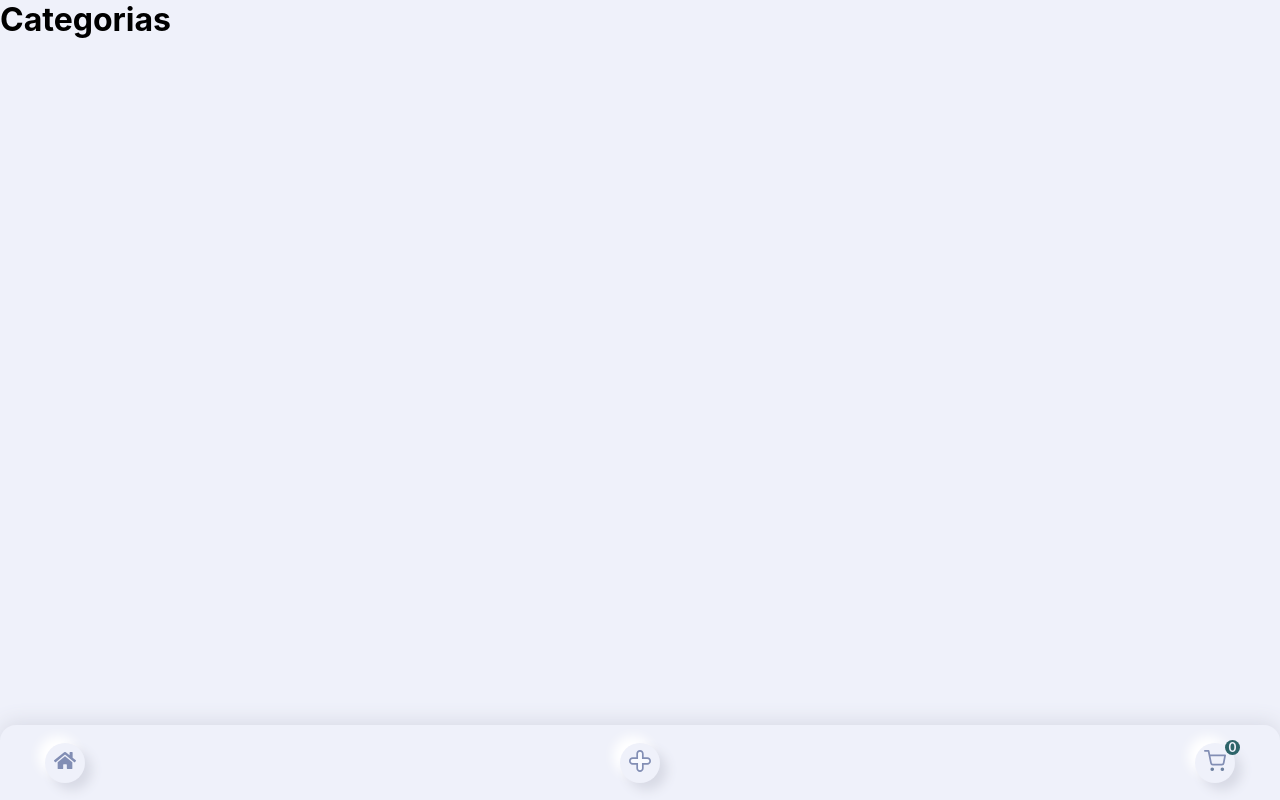
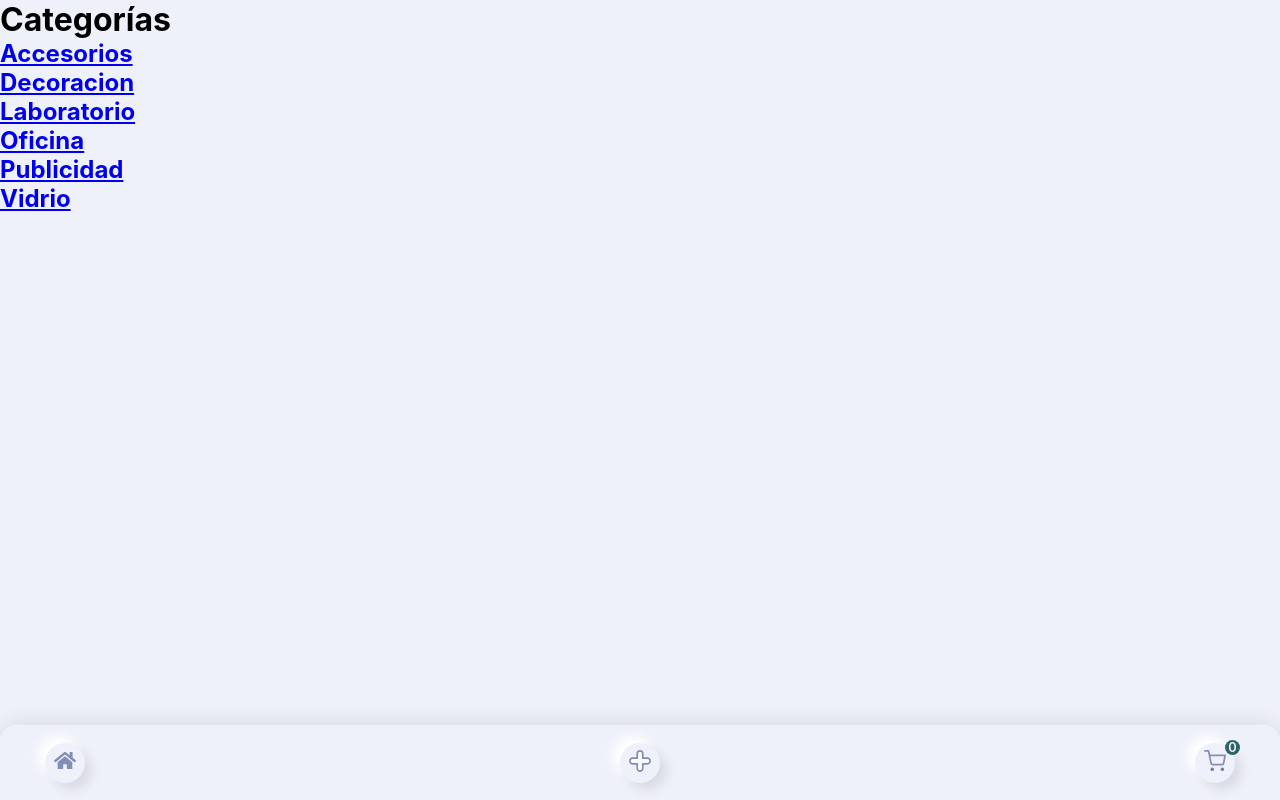
Before and after one commit to multivac1/petit, a React (Create React App) app: page /categorias in a window 1280 px wide. Built offline with nearby package versions, Linux system fonts and the light colour scheme.

Commit message:
pruebas firebase

```diff
--- a/src/components/Categorias.js
+++ b/src/components/Categorias.js
@@ -1,10 +1,11 @@
 import React from 'react';
+import ItemsCategories from './ItemsCategories';
 
 const Categorias = () => {
 
     return (
         <div className="page__container">
-            <h1>Categorias</h1>
+            <ItemsCategories />
         </div>
     )
 }
--- /dev/null
+++ b/src/components/ItemsCategories.js
@@ -0,0 +1,43 @@
+import React from 'react';
+import { NavLink } from 'react-router-dom';
+
+const ItemsCategories = () => {
+
+    return(
+        <ul className="category__container">
+            <h1>Categorías</h1>
+            <li className="category__title">
+                <NavLink to={`categoria/accesorios`}>
+                    <h2>Accesorios</h2>
+                </NavLink>
+            </li>
+            <li className="category__title">
+                <NavLink to={`categoria/decoracion`}>
+                    <h2>Decoracion</h2>
+                </NavLink>
+            </li>
+            <li className="category__title">
+                <NavLink to={`categoria/laboratorio`}>
+                    <h2>Laboratorio</h2>
+                </NavLink>
+            </li>
+            <li className="category__title">
+                <NavLink to={`categoria/oficina`}>
+                    <h2>Oficina</h2>
+                </NavLink>
+            </li>
+            <li className="category__title">
+                <NavLink to={`categoria/publicidad`}>
+                    <h2>Publicidad</h2>
+                </NavLink>
+            </li>
+            <li className="category__title">
+                <NavLink to={`categoria/vidrio`}>
+                    <h2>Vidrio</h2>
+                </NavLink>
+            </li>
+        </ul>
+    );
+}
+
+export default ItemsCategories;
```
Also changed, not shown: src/context/ItemsContext.js (added, +36 -0 lines), src/tools/firebaseFactory.js (+12 -13 lines), 1 other file (tests, documents, lock files or other folders).
